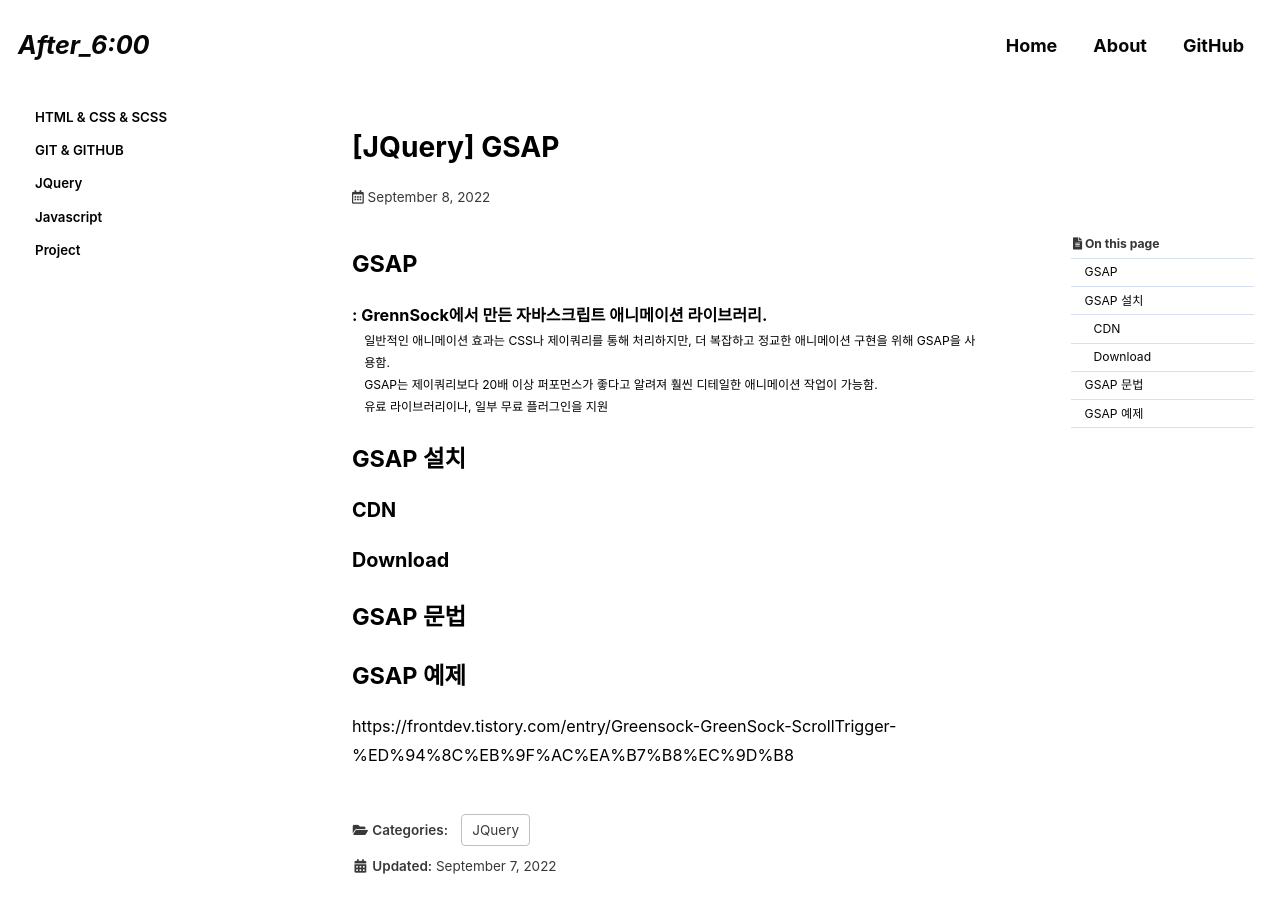
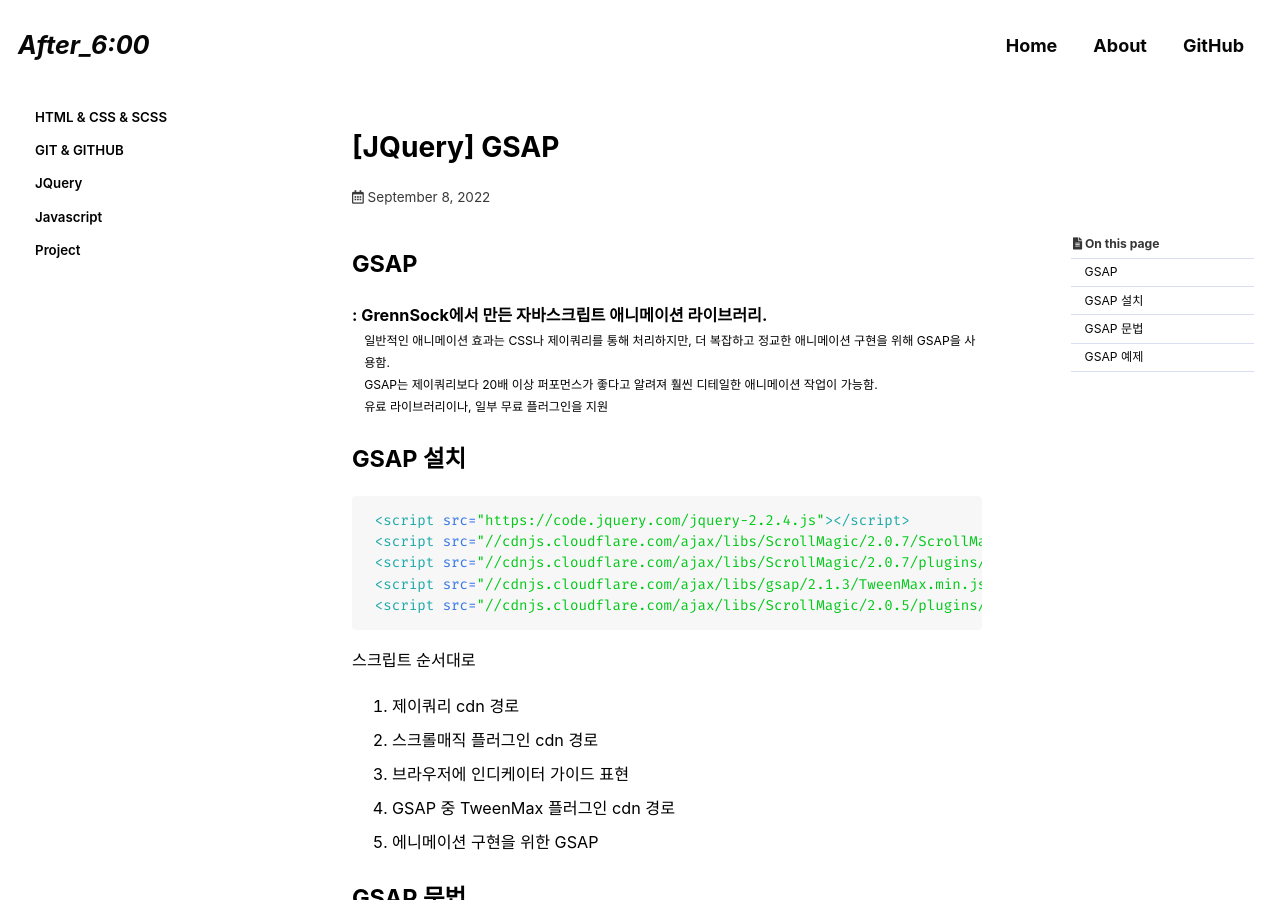
Before and after one commit to Chohyejin53/Chohyejin53.github.io, a Jekyll site: the page built from _posts/2022-09-13-gsap.md, in a window 1280 px wide and 900 px high. Built offline with Jekyll 4.4.1, drawn with Linux system fonts in a browser that asks for light colours; cached includes are drawn as plain includes; some web fonts are replaced; comment, search, counter and statistics services are not loaded.

Commit message:
Update 2022-09-13-gsap.md

````diff
--- a/_posts/2022-09-13-gsap.md
+++ b/_posts/2022-09-13-gsap.md
@@ -25,8 +25,21 @@ last_modified_at: 2022-09-07
 
 
 ## GSAP 설치
-### CDN
-### Download
+
+```html
+ <script src="https://code.jquery.com/jquery-2.2.4.js"></script>
+ <script src="//cdnjs.cloudflare.com/ajax/libs/ScrollMagic/2.0.7/ScrollMagic.min.js"></script>
+ <script src="//cdnjs.cloudflare.com/ajax/libs/ScrollMagic/2.0.7/plugins/debug.addIndicators.min.js"></script>
+ <script src="//cdnjs.cloudflare.com/ajax/libs/gsap/2.1.3/TweenMax.min.js"></script>
+ <script src="//cdnjs.cloudflare.com/ajax/libs/ScrollMagic/2.0.5/plugins/animation.gsap.js"></script>
+```
+
+스크립트 순서대로
+1. 제이쿼리 cdn 경로
+2. 스크롤매직 플러그인 cdn 경로
+3. 브라우저에 인디케이터 가이드 표현
+4. GSAP 중 TweenMax 플러그인 cdn 경로
+5. 에니메이션 구현을 위한 GSAP
 
 ## GSAP 문법
 
````
